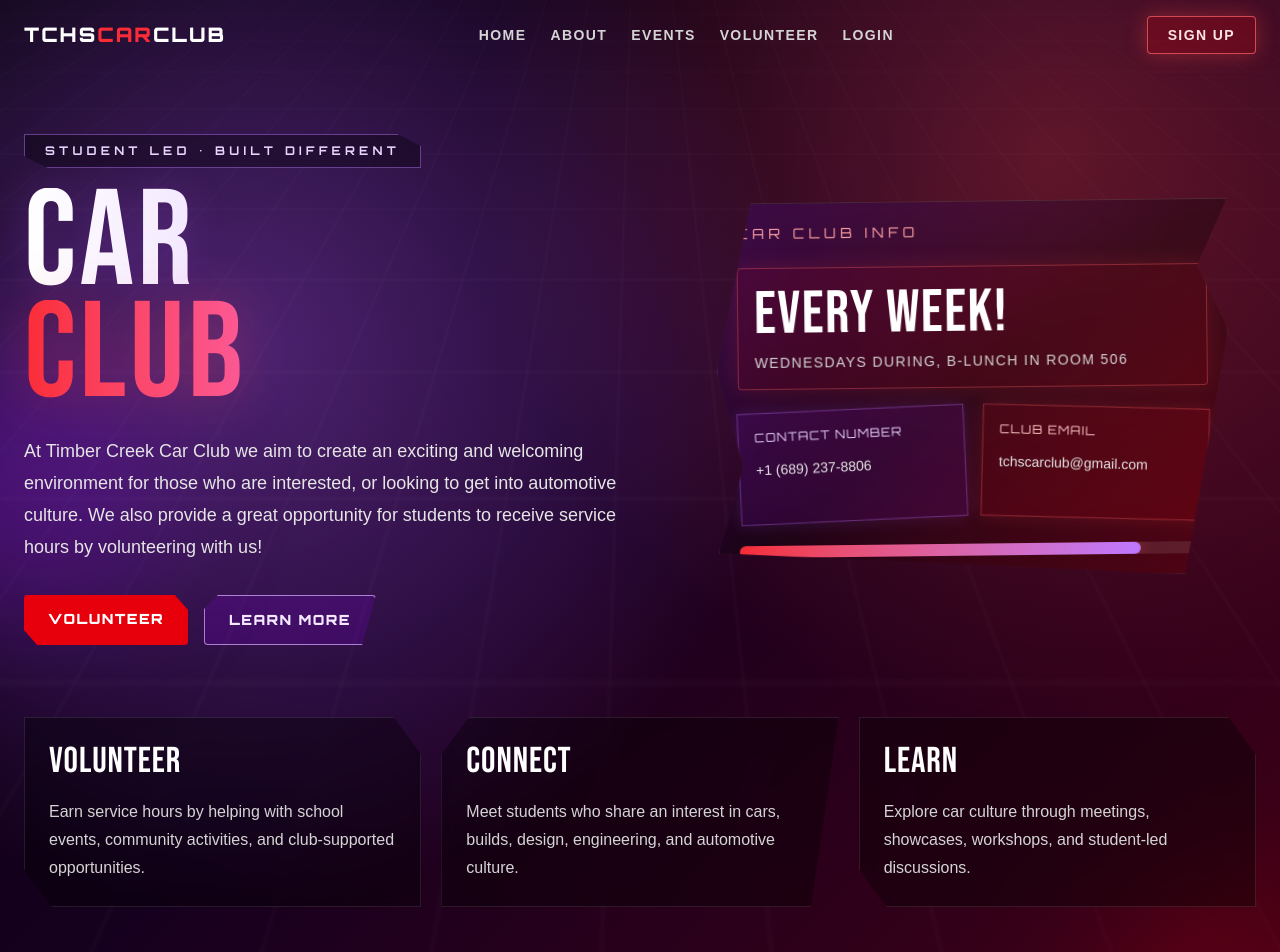
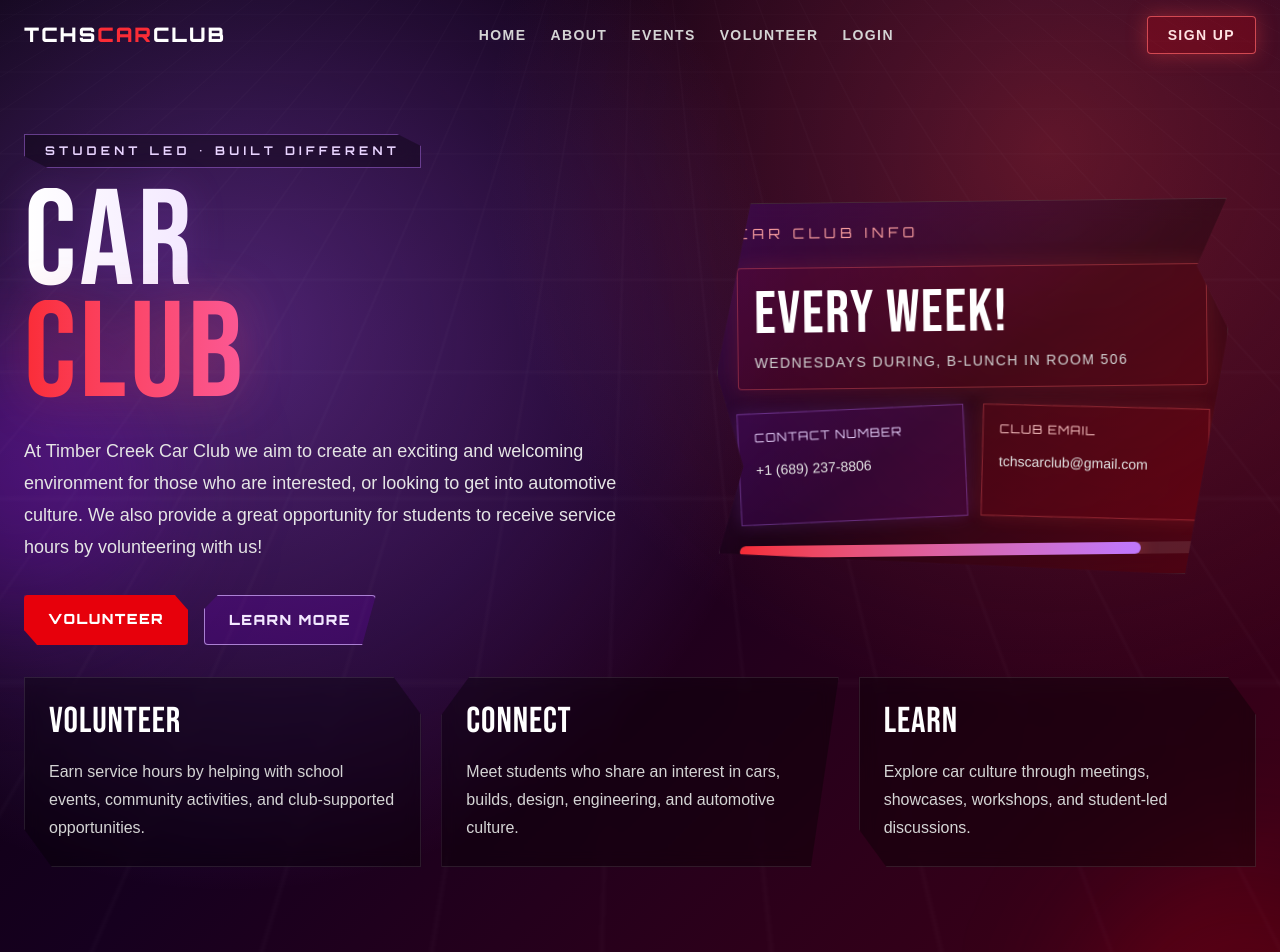
Before and after one commit to tchscarclub/tchs-car-club, a Next.js app: page / in a window 1280 px wide. Shown: the top 952 px of the page. Built offline with nearby package versions, Linux system fonts and the light colour scheme.

Commit message:
tighten card spacing even more

```diff
--- a/app/page.tsx
+++ b/app/page.tsx
@@ -211,7 +211,7 @@ export default function Home() {
         </section>
 
         {/* Feature cards */}
-        <section className="mx-auto max-w-7xl px-6 py-12">
+        <section className="mx-auto max-w-7xl px-6 pb-12 pt-2">
           <div className="grid gap-5 md:grid-cols-3">
             {features.map((feature, index) => (
               <div
```
